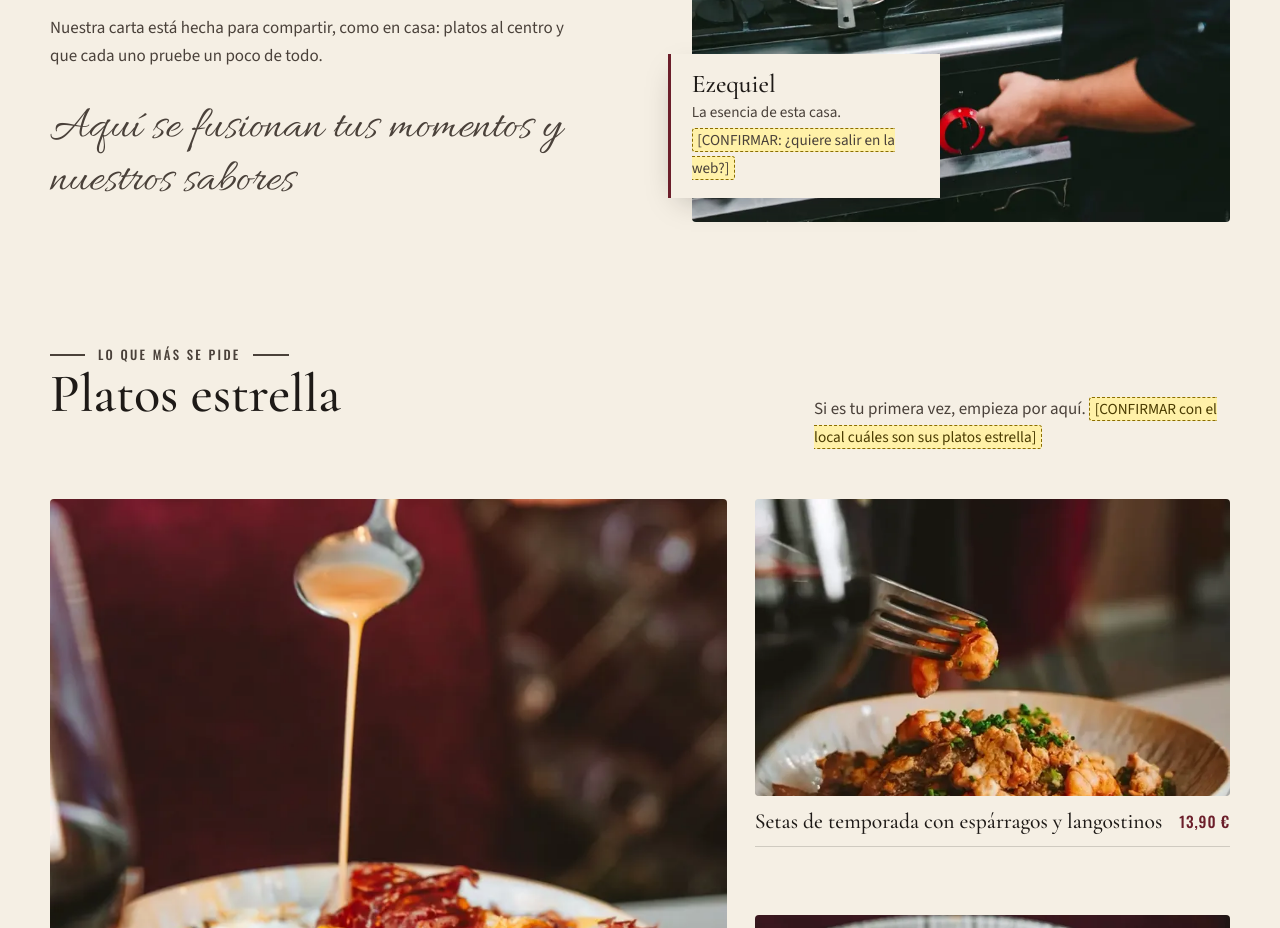
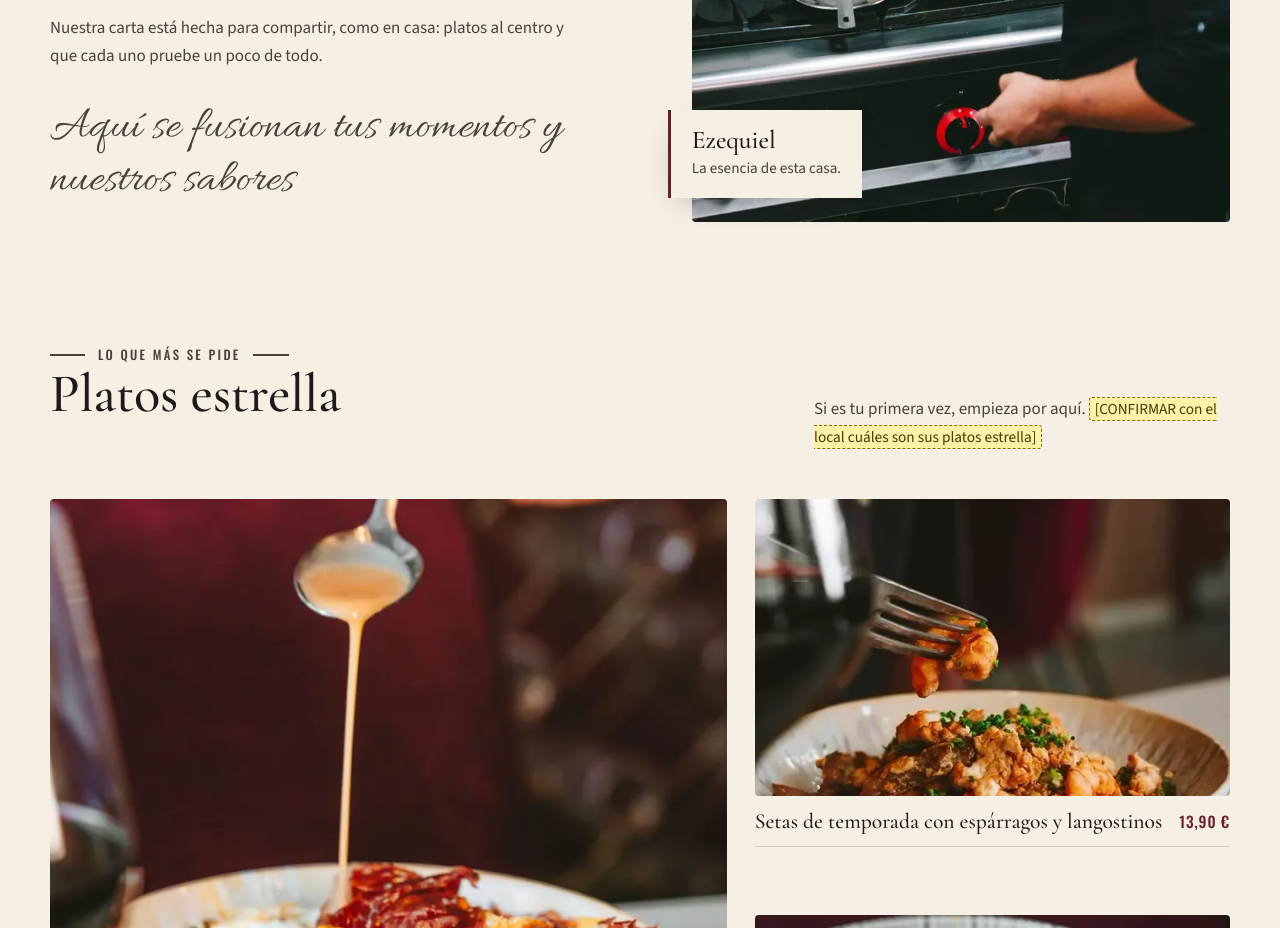
Before and after one commit to paolachacon2008-collab/AG-MKTNG, a plain HTML site: page index.html in a window 1280 px wide. Shown: the part 1484-2412 px from the top of the page. Drawn offline with Linux system fonts and the light colour scheme.

Commit message:
Permisos de fotos confirmados: quitar aviso de Ezequiel y actualizar PENDIENTES
Co-Authored-By: Claude Opus 5.5 <noreply@anthropic.com>
Claude-Session: https://claude.ai/code/session_014Z2uTcgr5V2KEdku6FcLy3

```diff
--- a/index.html
+++ b/index.html
@@ -112,7 +112,6 @@
       <figcaption>
         <strong>Ezequiel</strong>
         <span>La esencia de esta casa.</span>
-        <span class="pendiente">[CONFIRMAR: ¿quiere salir en la web?]</span>
       </figcaption>
     </figure>
   </div>
```
Also changed, not shown: 1 other file.
